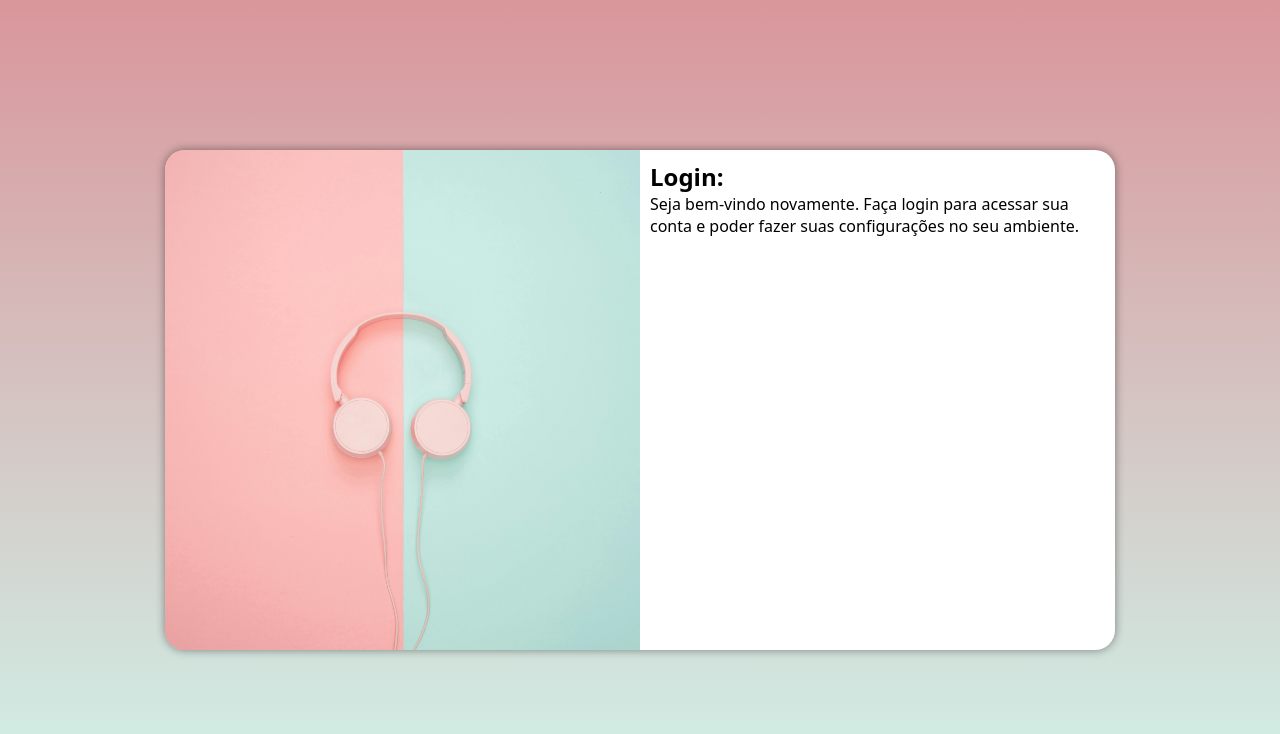
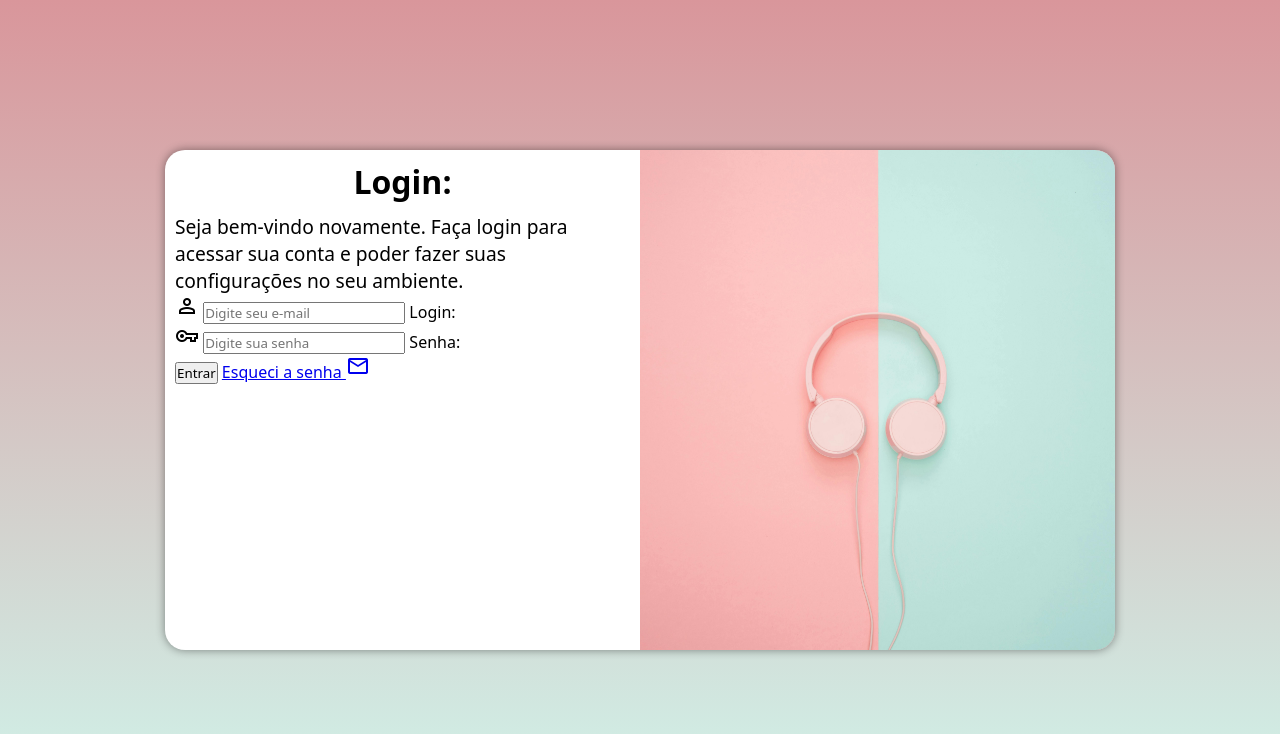
Before and after one commit to kessiafv/projeto-login, a plain HTML site: page index.html in a window 1280 px wide. Drawn offline with nearby package versions, Linux system fonts and the light colour scheme.

Commit message:
adicionei o formulário

```diff
--- a/estilos/media-query.css
+++ b/estilos/media-query.css
@@ -40,14 +40,22 @@ Grandes telas: acima de 1200px
     }
 
     section#login > div#imagem {
-        float: left;
+        float: right;
         width: 50%;
         height: 100%;
     }
 
     section#login > div#formulario {
-        float: right;
+        float: left;
         width: 50%;
     }
 
+    div#formulario > h1 {
+        font-size: 2em;
+    }
+
+    div#formulario > p {
+        font-size: 1.2em;
+    }
+
 }
--- a/estilos/style.css
+++ b/estilos/style.css
@@ -55,3 +55,12 @@ section#login > div#formulario {
     padding: 10px;
 
 }
+
+div#formulario > h1 {
+    text-align: center;
+    margin-bottom: 10px;
+}
+
+div#formulario > p {
+    font-size: 0.8em;
+}
--- a/index.html
+++ b/index.html
@@ -4,6 +4,7 @@
     <meta charset="UTF-8">
     <meta name="viewport" content="width=device-width, initial-scale=1.0">
     <title>Tela de Login</title>
+    <link rel="stylesheet" href="https://fonts.googleapis.com/css2?family=Material+Symbols+Outlined:opsz,wght,FILL,GRAD@24,400,0,0" />
     <link rel="stylesheet" href="estilos/style.css">
     <link rel="stylesheet" href="estilos/media-query.css">
 </head>
@@ -16,8 +17,28 @@
             <div id="formulario">
                 <h1>Login: </h1>
                 <p>Seja bem-vindo novamente. Faça login para acessar sua conta e poder fazer suas configurações no seu ambiente.</p>
-                <form action="login.php" method="post">
-
+                <form action="login.php" method="post" autocomplete="on">
+                    <div class="campo">
+                        <span class="material-symbols-outlined">
+                            person
+                        </span>
+                        <input type="email" name="login" id="login" placeholder="Digite seu e-mail" autocomplete="email" required maxlength="30">
+                        <label for="ilogin">Login: </label>
+                    </div>
+                    <div class="campo">
+                        <span class="material-symbols-outlined">
+                            vpn_key
+                        </span>
+                        <input type="password" name="senha" id="isenha" placeholder="Digite sua senha" autocomplete="current-password" required minlength="8" maxlength="20">
+                        <label for="isenha">Senha: </label>
+                    </div>
+                    <input type="submit" value="Entrar">
+                    <a href="esqueci.html">
+                        Esqueci a senha
+                        <span class="material-symbols-outlined">
+                            mail
+                        </span>
+                    </a>
 
                 </form>
             </div>
```
